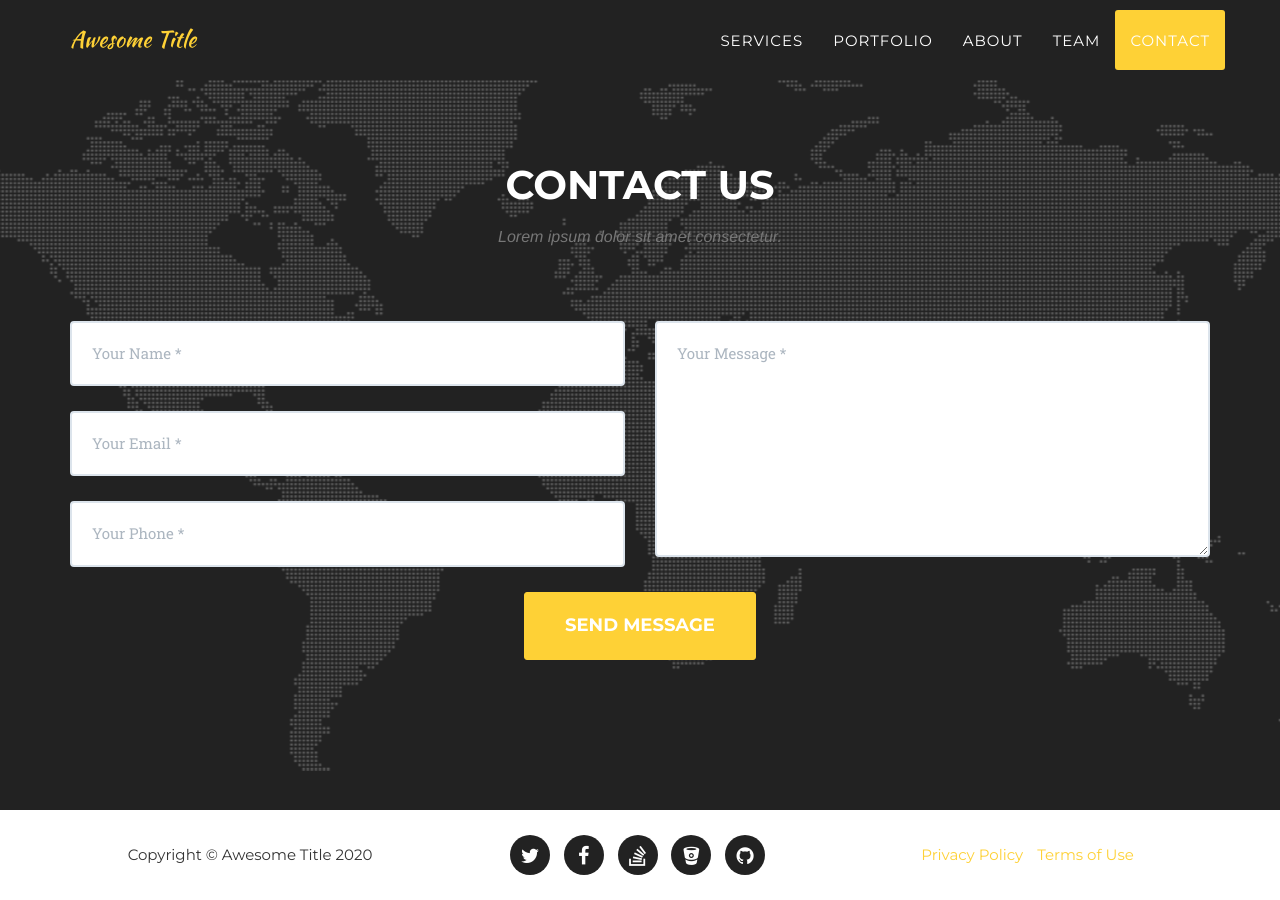
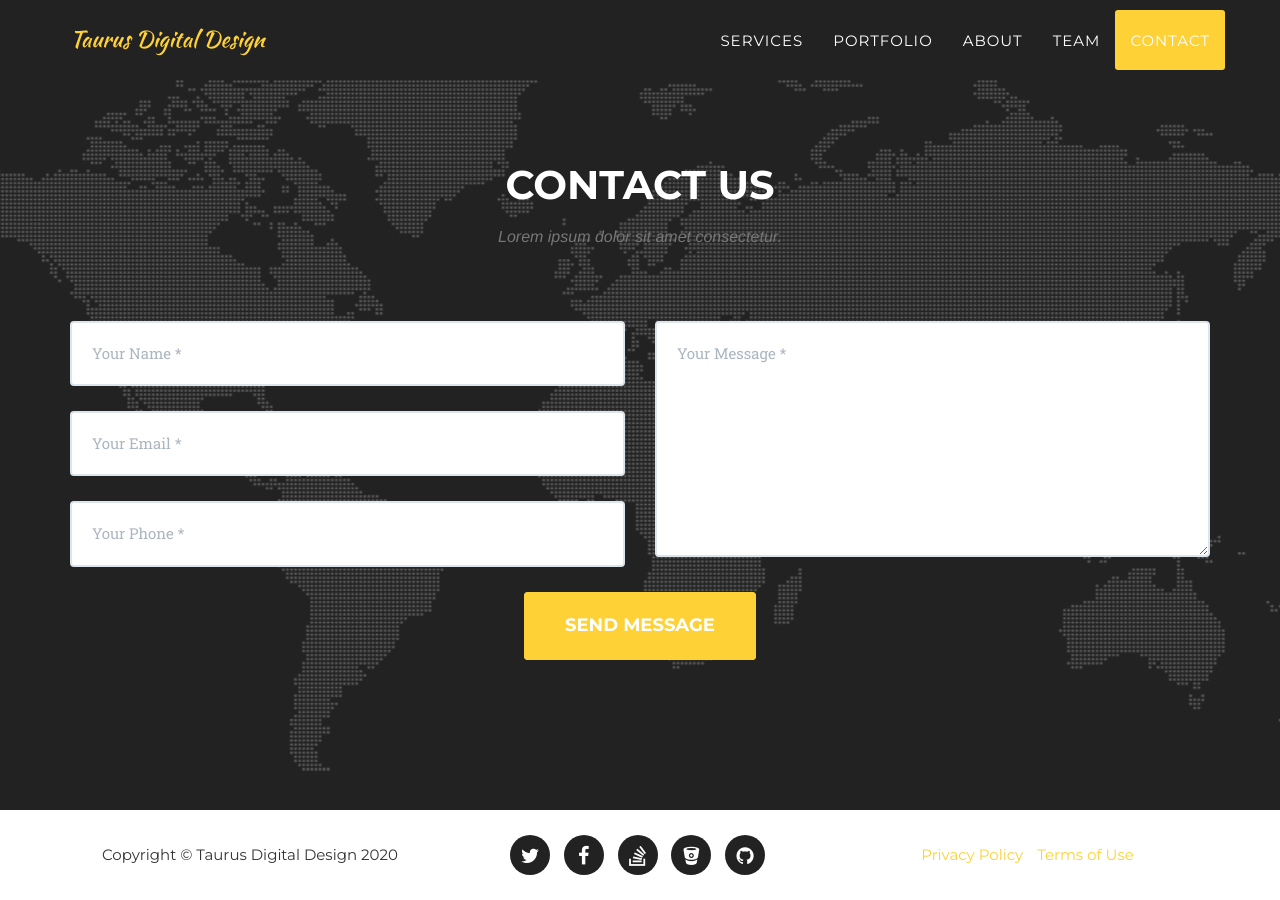
Before and after one commit to taurusdigitaldesign/taurusdigitaldesign.github.io, a Jekyll site: the page built from index.html, in a window 1280 px wide and 900 px high, scrolled down 5636 px. Built offline with Jekyll 4.4.1, drawn with Linux system fonts in a browser that asks for light colours; some web fonts are replaced; some of the changed lines change nothing that is shown.

Commit message:
fix: update page title and email

```diff
--- a/_config.yml
+++ b/_config.yml
@@ -1,10 +1,10 @@
-url: https://y7kim.github.io
+url: https://taurusdigitaldesign.com
 # baseurl: /agency-jekyll-theme/
 
 # Site settings
-title: Awesome Title
-email: your-email@domain.com
-description: "Write an awesome description for your new site here. You can edit this line in _config.yml. It will appear in your document head meta (for Google search results) and in your feed.xml site description."
+title: Taurus Digital Design
+email: taurusdigitaldesign@gmail.com
+description: "Taurus Digital Design, offical web site."
 
 
 # Team names, titles and social links
```
